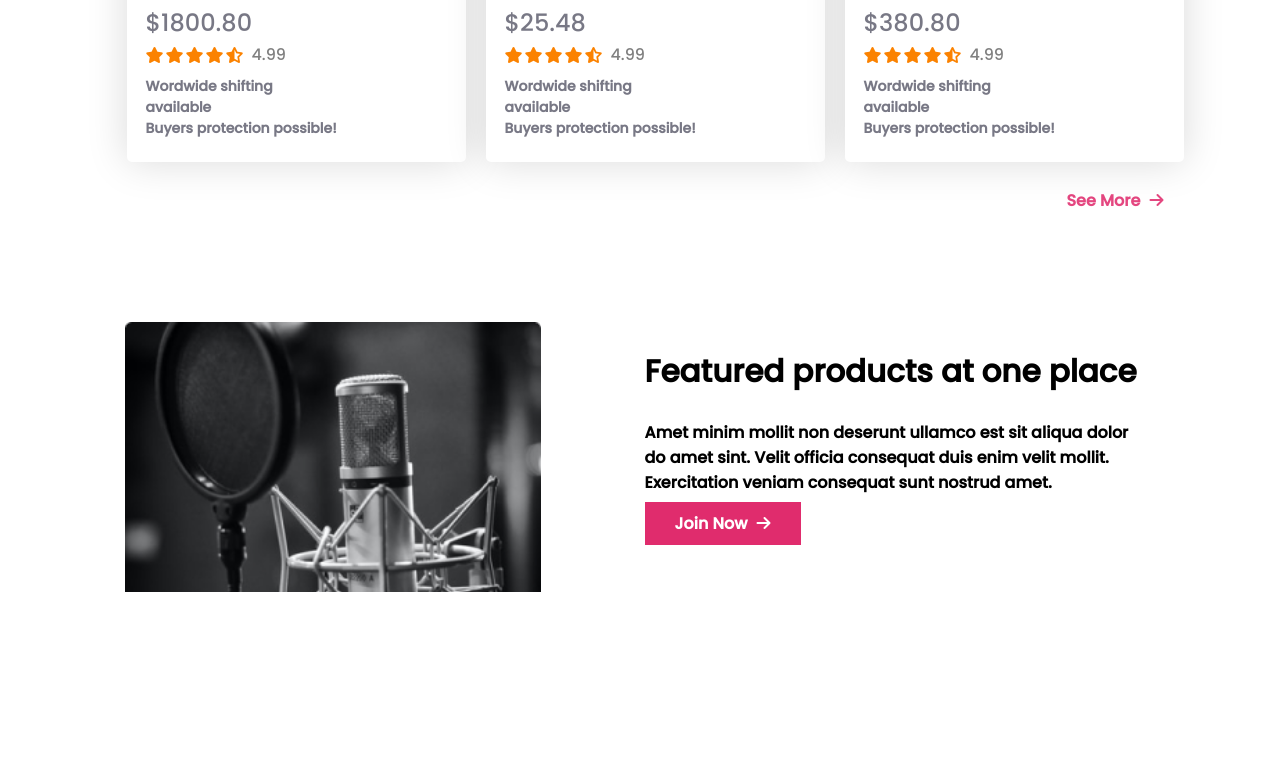
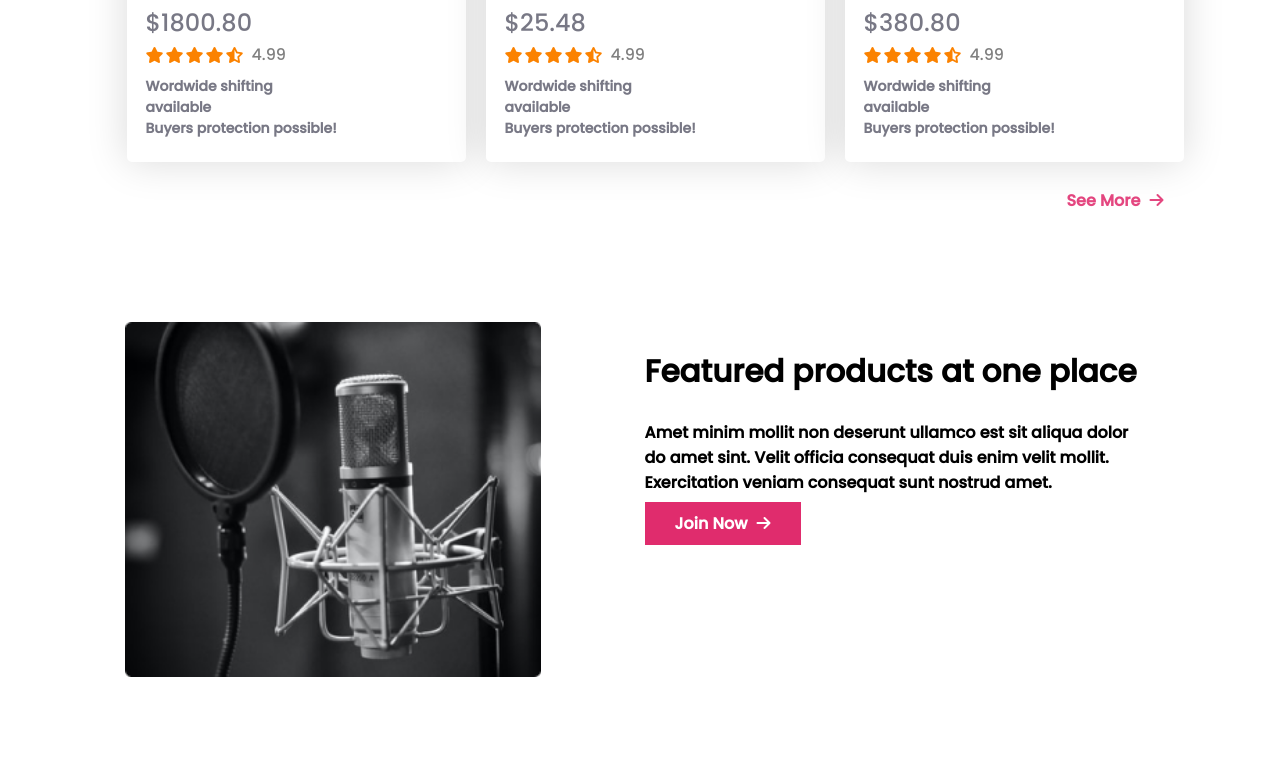
Before and after one commit to prokash-cuch/InFluencer-2023, a plain HTML site: page indext.html in a window 1280 px wide. Shown: the part 2471-3229 px from the top of the page. Drawn offline with Linux system fonts and the light colour scheme.

Commit message:
style.css
changes height

```diff
--- a/style.css
+++ b/style.css
@@ -225,7 +225,7 @@ span{
 }
 .featur-img{
     width: 520px;
-    height: 270px;
+    height: 355px;
     background-image: url(images/drone.png);
     background-repeat: no-repeat;
     background-size:80%;
```
